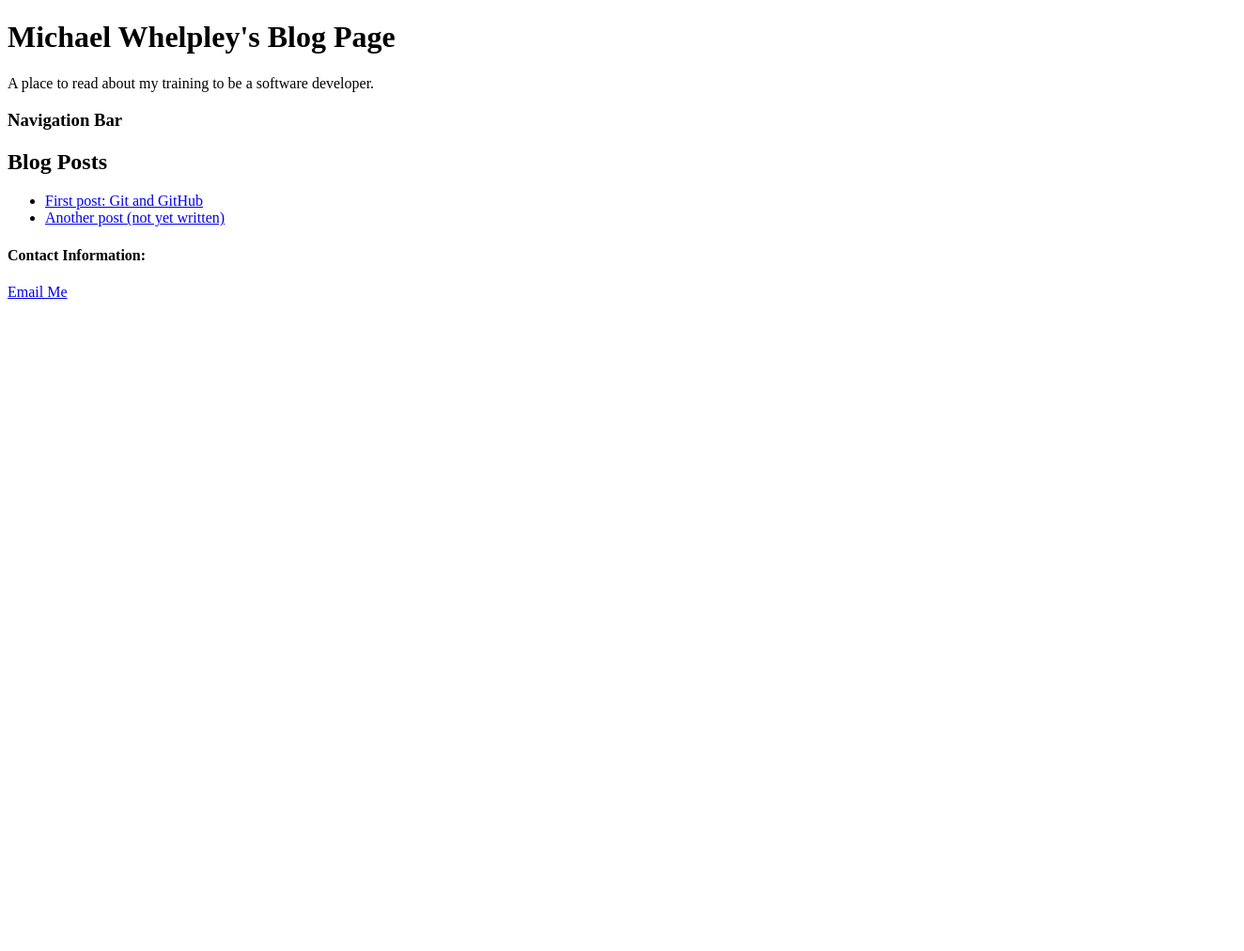
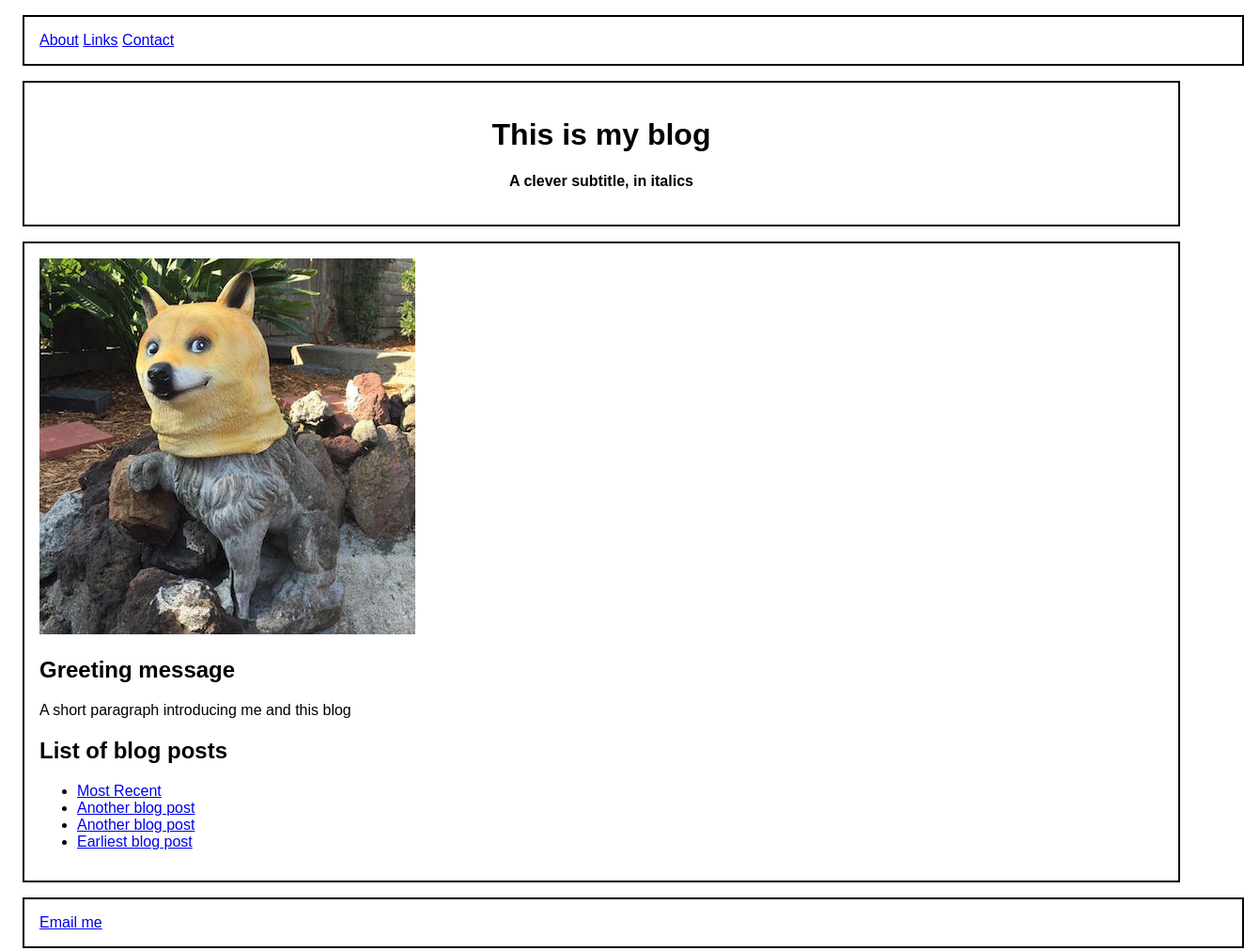
Before and after one commit to Whelpley/whelpley.github.io, a plain HTML site: page index.html in a window 1280 px wide. Shown: the whole page at 94% size, 1324 px wide, since content can reach past the window. Before the commit the page ends 800 px from the top, so only its background shows below. Drawn offline with Linux system fonts and the light colour scheme.

Commit message:
Revise index page, create CSS skeleton

```diff
--- a/index.html
+++ b/index.html
@@ -2,34 +2,61 @@
 
 <html>
 
-  <head>
-    <title>Michael Whelpley's Blog</title>
-  </head>
+<head>
+  <link type="text/css" rel="stylesheet" href="stylesheets/default.css"/>
+  <title>Title of Page</title>
+</head>
 
-  <body>
+<body>
 
+  <div>
+    <nav>
+      <ul>
+        <li><a href="#">About</a></li>
+        <li><a href="#">Links</a></li>
+        <li><a href="#">Contact</a></li>
+      </ul>
+    </nav>
+  </div>
+
+  <div>
     <header>
-      <h1>Michael Whelpley's Blog Page</h1>
-      <p>A place to read about my training to be a software developer.</p>
+      <h1>This is my blog</h1>
+      <h4>A clever subtitle, in italics</h4>
     </header>
+  </div>
 
-    <nav>
-      <h3>Navigation Bar</h3>
-    </nav>
+  <div>
+    <main>
 
-    <section>
-      <h2>Blog Posts</h2>
+      <div>
+        <img src="imgs/dogemask_site.jpg">
+      </div>
+
+      <div>
+        <h2>Greeting message</h2>
+        <p>A short paragraph introducing me and this blog</p>
+      </div>
+
+      <div>
+        <h2>List of blog posts</h2>
         <ul>
-          <li><a href="blog/git.html">First post: Git and GitHub</a></li>
-          <li><a href="#">Another post (not yet written)</a></li>
+          <li><a href="blog/git.html">Most Recent</a></li>
+          <li><a href="#">Another blog post</a></li>
+          <li><a href="#">Another blog post</a></li>
+          <li><a href="#">Earliest blog post</a></li>
         </ul>
-    </section>
+      </div>
 
+    </main>
+  </div>
+
+  <div>
     <footer>
-      <h4>Contact Information:</h4>
-      <a href="mailto:whelpley@gmail.com">Email Me</a>
+      <a href="mailto:whelpley@gmail.com">Email me</a>
     </footer>
+  </div>
 
-  </body>
+</body>
 
 </html>
--- /dev/null
+++ b/stylesheets/default.css
@@ -0,0 +1,51 @@
+/* all items */
+* {
+  background-color: white;
+  font-family: Arial;
+}
+
+/* nav bar */
+nav > ul {
+  position: static;
+  width: 100%;
+  list-style-type: none;
+  border: 2px solid black;
+  background-color: white;
+  margin: 1em;
+  padding: 1em;
+}
+
+/* get the nav bar in a horizontal line */
+nav > ul > li {
+  display: inline;
+}
+
+/* header */
+header {
+  position: static;
+  top: 0;
+  border: 2px solid black;
+  background-color: white;
+  text-align: center;
+  margin: 1em;
+  padding: 1em;
+}
+
+/* main section */
+main {
+  position: static;
+  border: 2px solid black;
+  background-color: white;
+  margin: 1em;
+  padding: 1em;
+}
+
+/* footer bar */
+footer {
+  position: static;
+  width: 100%;
+  border: 2px solid black;
+  background-color: white;
+  margin: 1em;
+  padding: 1em;
+}
```
Also changed, not shown: imgs/dogemask_site.jpg (added), stylesheets/blog.css (added).
